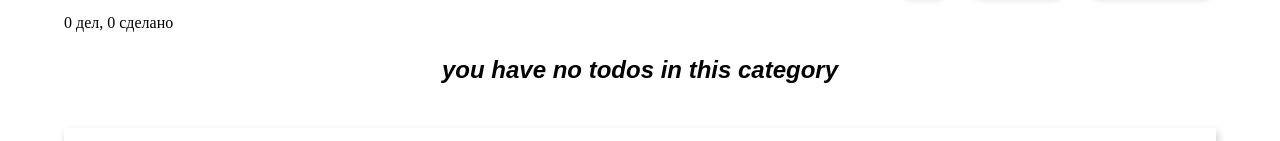
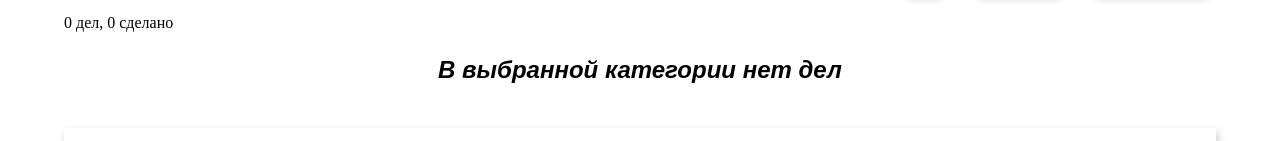
Before and after one commit to cyberBot3000/todolist, a React (Create React App) app: page / in a window 1280 px wide. Shown: the part 202-343 px from the top of the page. Built offline with nearby package versions, Linux system fonts and the light colour scheme.

Commit message:
localise no todos label

```diff
--- a/src/components/TodosList/TodosList.jsx
+++ b/src/components/TodosList/TodosList.jsx
@@ -1,8 +1,12 @@
-import React from 'react';
+import React, { useContext } from 'react';
+import Context from '../../context/Context';
+import { getSimpleLocales } from '../../lib/locales';
 import Todo from '../Todo/Todo';
 import './TodosList.css';
 
-const TodosList = ({ todosList, removeTodo, setTodoValue, toggleDone }) => (
+const TodosList = ({ todosList, removeTodo, setTodoValue, toggleDone }) => {
+	const { language } = useContext(Context);
+	return (
 		<div className='todos-list'>
 			{todosList.todos.length ? (
 				todosList.todos.map((elem) => (
@@ -16,10 +20,11 @@ const TodosList = ({ todosList, removeTodo, setTodoValue, toggleDone }) => (
 				))
 			) : (
 				<h2 className='todos-list__message'>
-				you have no todos in this category
+					{getSimpleLocales('no_todos_in_cat', language)}
 				</h2>
 			)}
 		</div>
 	);
+};
 
 export default TodosList;
--- a/src/lib/locales/locales-en.js
+++ b/src/lib/locales/locales-en.js
@@ -11,6 +11,7 @@ addLocale('en', 'simple', {
 	new_todo: 'add todo',
 	search: 'search',
 	language: 'language',
+	no_todos_in_cat: 'you have no todos in this category',
 });
 addLocale('en', 'plurals', {
 	todo: {
--- a/src/lib/locales/locales-ru.js
+++ b/src/lib/locales/locales-ru.js
@@ -11,6 +11,7 @@ addLocale('ru', 'simple', {
 	new_todo: 'добавить дело',
 	search: 'поиск',
 	language: 'язык',
+	no_todos_in_cat: 'В выбранной категории нет дел',
 });
 addLocale('ru', 'plurals', {
 	todo: {
```
Lines whose indentation alone changed are shown as unchanged.
